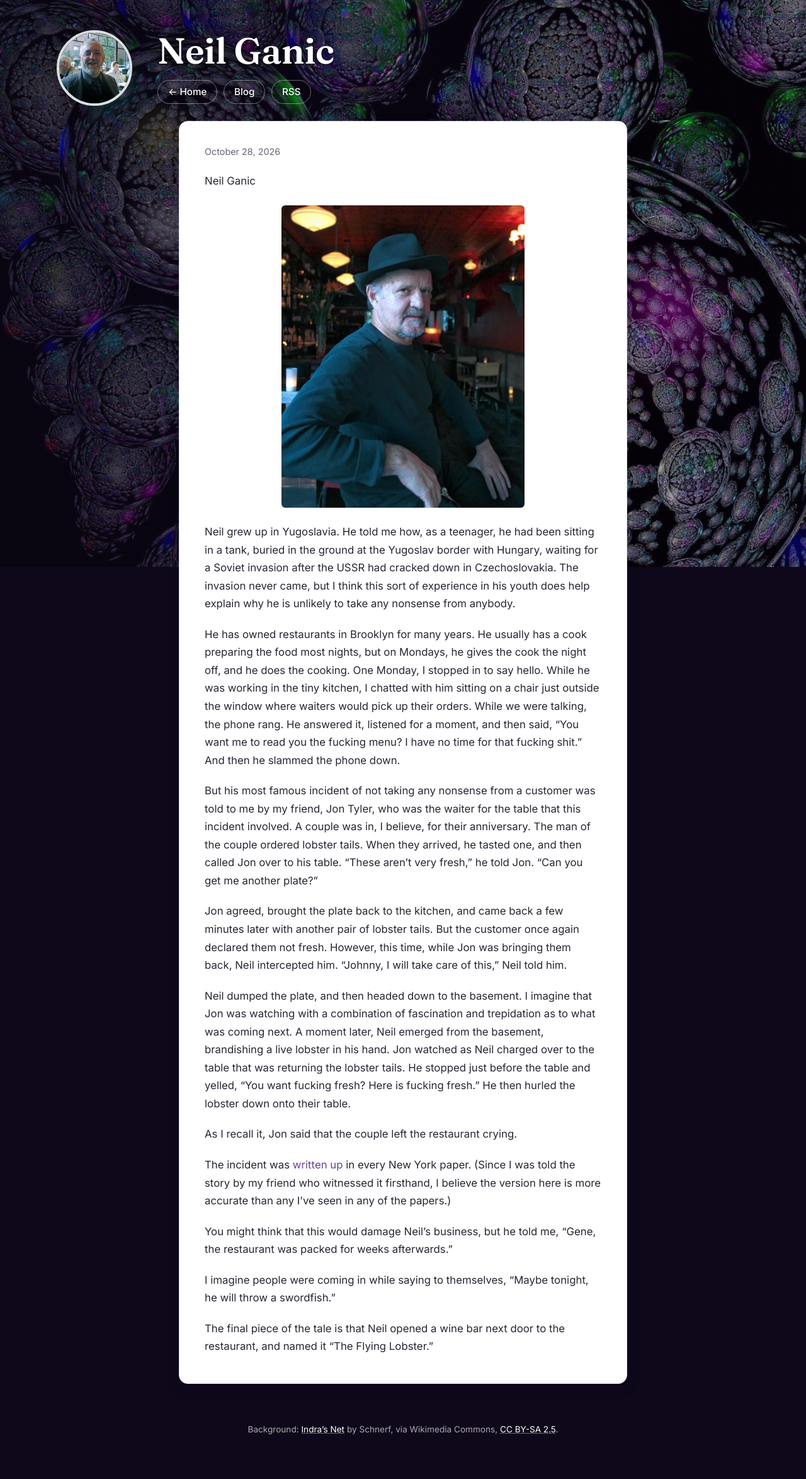
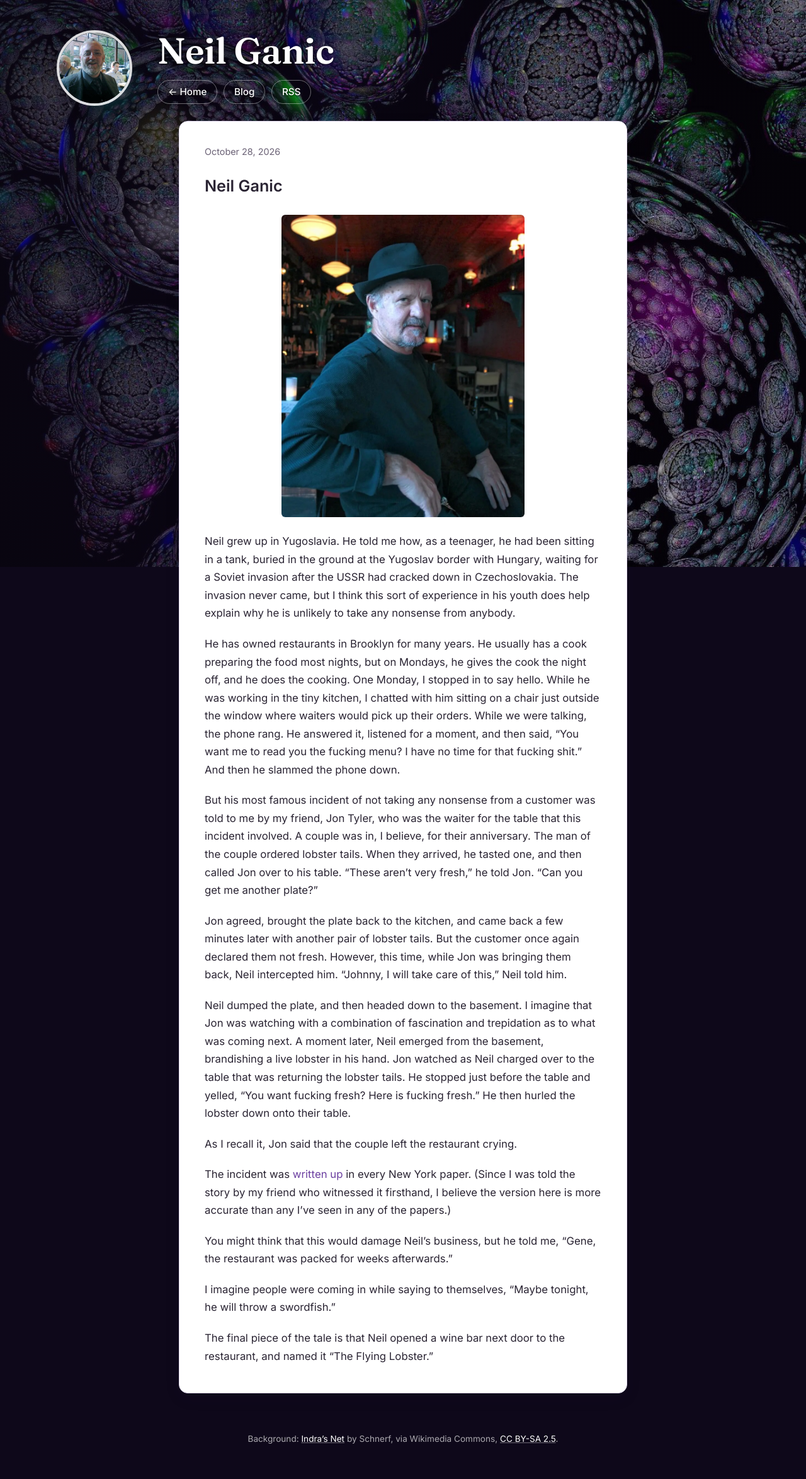
Before and after one commit to gcallah/gcallah.github.io, a Jekyll site: the page built from _posts/2026-10-28-Neil-Ganic.md, in a window 1280 px wide. Shown: the whole page at 63% size. Built offline with Jekyll 4.4.1, drawn with Linux system fonts in a browser that asks for light colours; our own code applies the rules of GitHub Pages for plain Markdown files.

Commit message:
Get NG header right.

```diff
--- a/_posts/2026-10-28-Neil-Ganic.md
+++ b/_posts/2026-10-28-Neil-Ganic.md
@@ -1,4 +1,4 @@
-Neil Ganic
+# Neil Ganic
 
 ![Neil Ganic](/graphics/NeilGanic.jpg)
 
```
